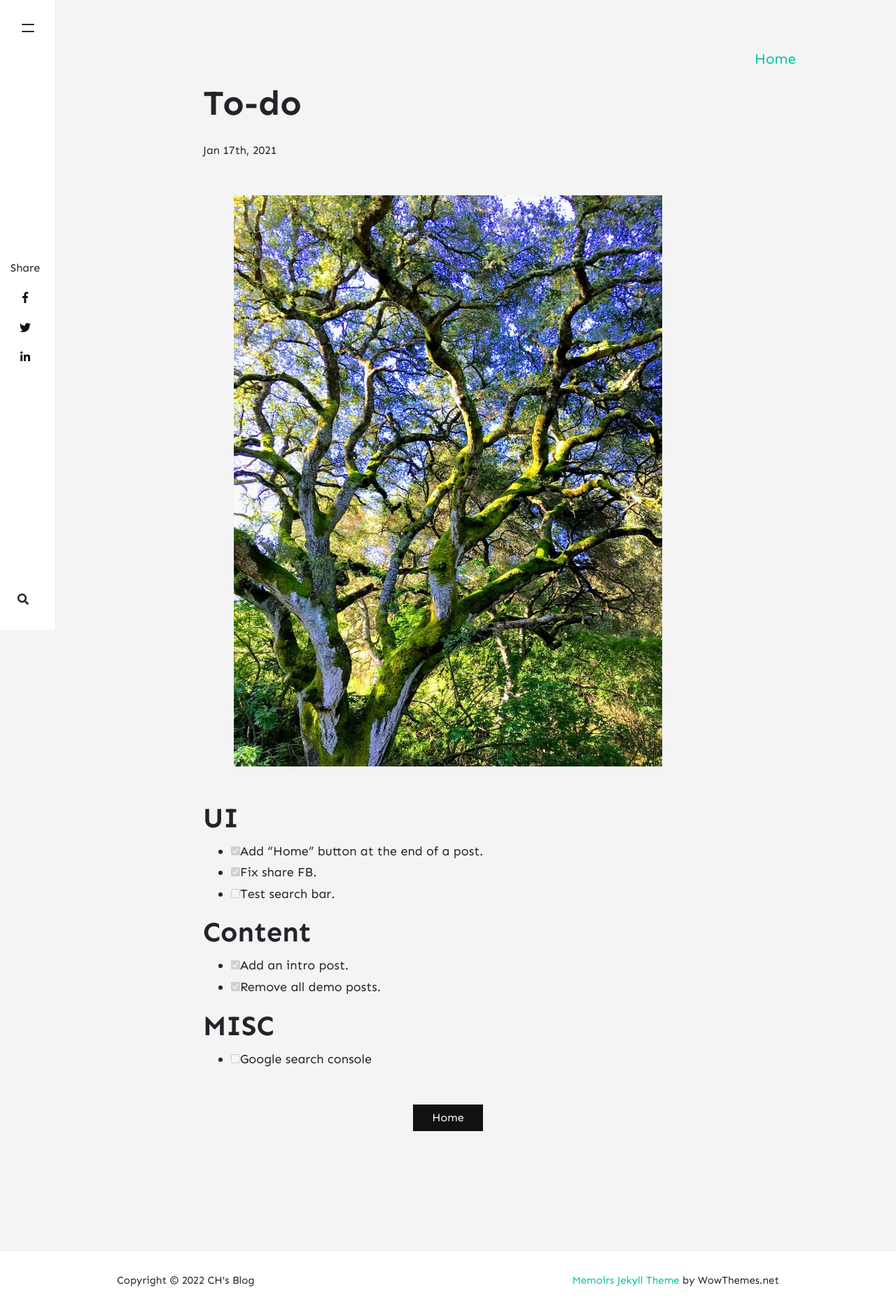
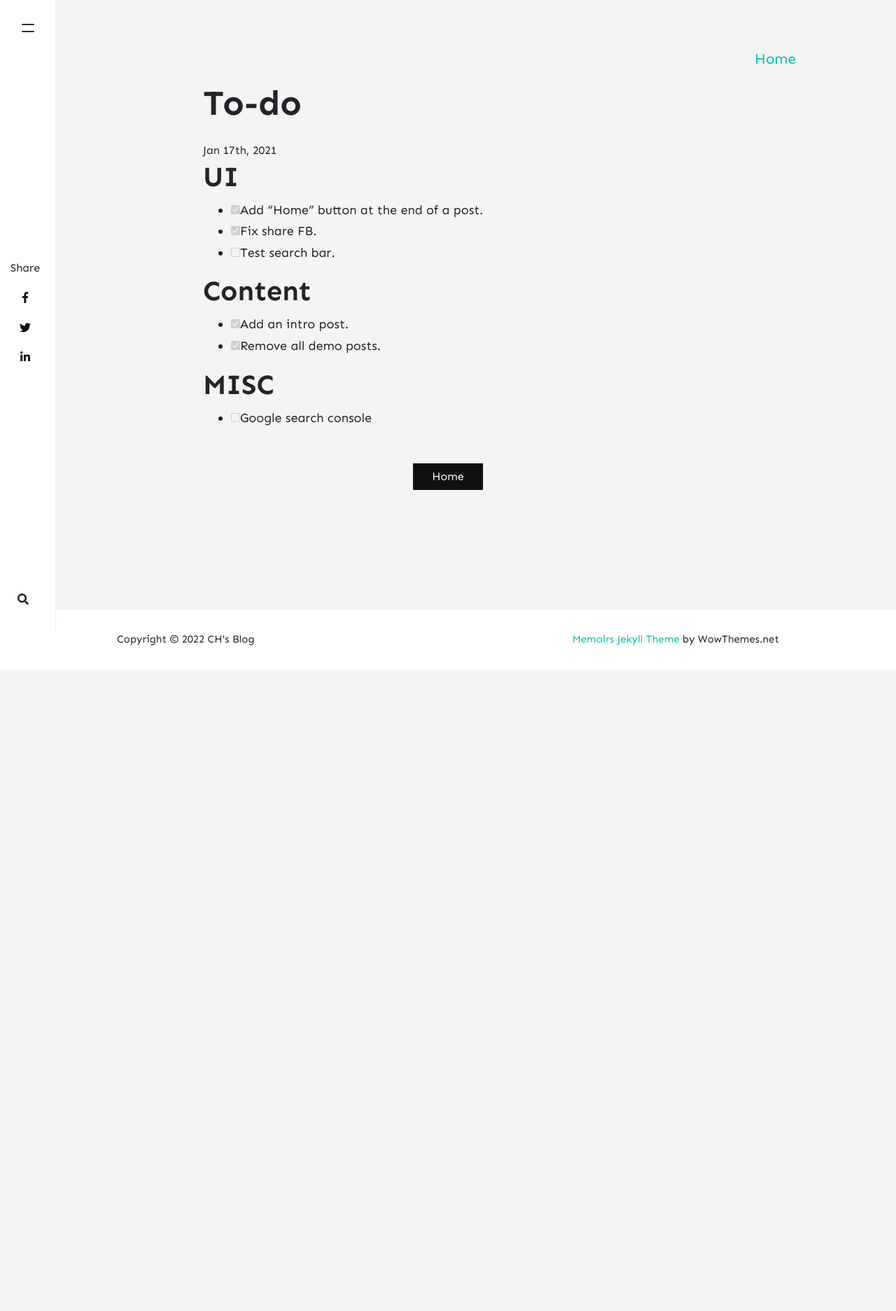
Before and after one commit to chienhsiang/chienhsiang.github.io, a Jekyll site: the page built from _posts/2021-01-17-to-do.md, in a window 1280 px wide. Shown: the whole page at 70% size. Built offline with Jekyll 4.4.1, drawn with Linux system fonts in a browser that asks for light colours; nearby versions of some CDN libraries; comment, search, counter and statistics services are not loaded; after the commit the page ends 957 px from its top, so only the background shows below that.

Commit message:
removed images

```diff
--- a/_posts/2021-01-17-to-do.md
+++ b/_posts/2021-01-17-to-do.md
@@ -1,7 +1,6 @@
 ---
 layout: post
 title: To-do
-image: assets/images/tree.jpg
 ---
 
 # UI
```
